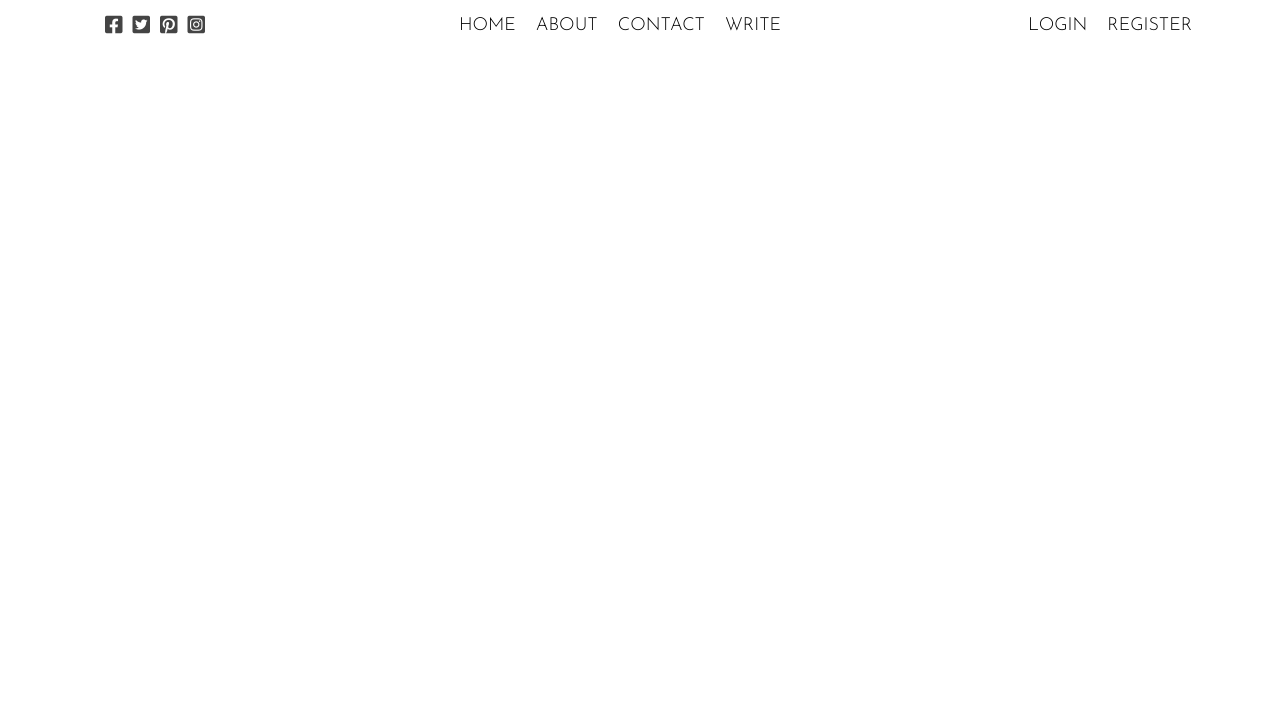
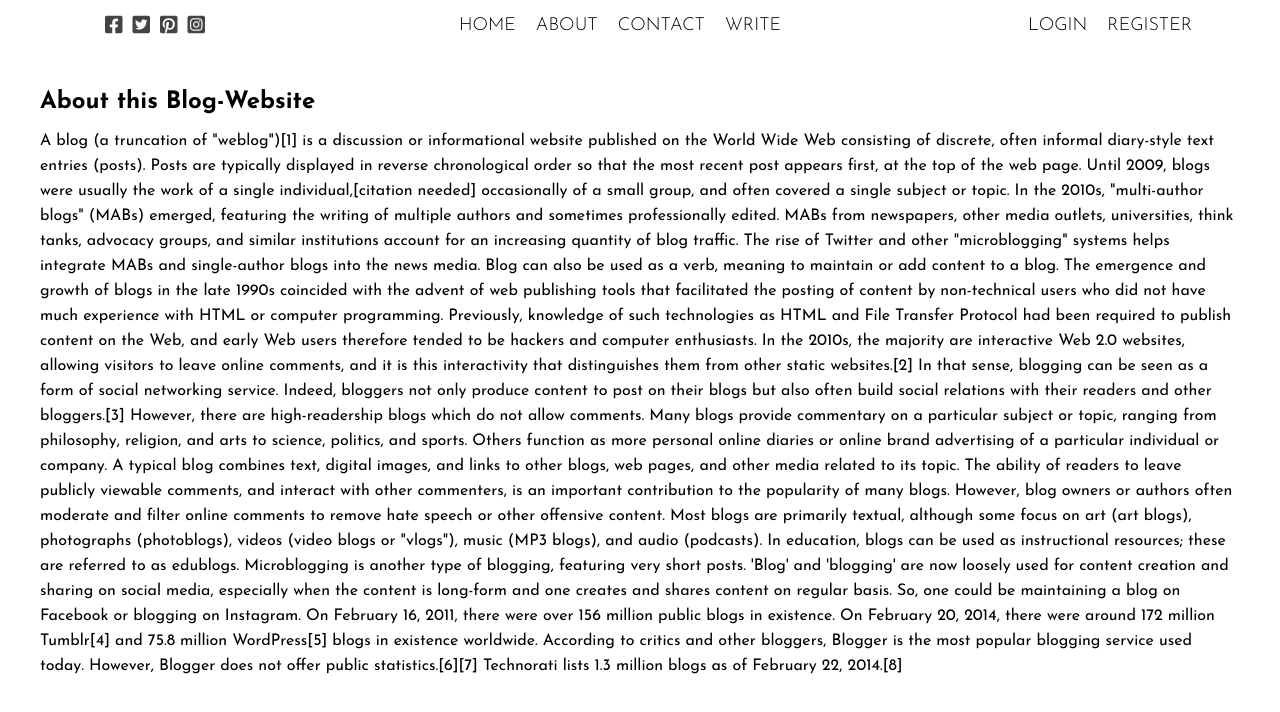
Before and after one commit to Asharalikhan4/Blog-Website, a React (Create React App) app in the folder Frontend/: page /about in a window 1280 px wide. Shown: the top 712 px of the page. Built offline with nearby package versions, Linux system fonts and the light colour scheme.

Commit message:
About page added

```diff
--- a/Frontend/src/App.js
+++ b/Frontend/src/App.js
@@ -5,6 +5,7 @@ import Write from "./pages/Write/Write";
 import Settings from "./pages/Settings/Settings";
 import Login from "./pages/Login/Login";
 import Register from "./pages/Register/Register";
+import About from "./pages/About/About";
 import { BrowserRouter as Router, Switch, Route, Link } from "react-router-dom";
 import { useContext } from "react";
 import { Context } from "./context/Context";
@@ -25,6 +26,7 @@ function App() {
         <Route path="/post/:postId">
           <Single />
         </Route>
+        <Route path="/about"><About /></Route>
       </Switch>
     </Router>
   );
--- a/Frontend/src/components/Topbar/Topbar.jsx
+++ b/Frontend/src/components/Topbar/Topbar.jsx
@@ -26,7 +26,7 @@ export default function TopBar() {
             </Link>
           </li>
           <li className="topListItem">
-            <Link className="link" to="/">
+            <Link className="link" to="/about">
               ABOUT
             </Link>
           </li>
--- /dev/null
+++ b/Frontend/src/pages/About/About.css
@@ -0,0 +1,10 @@
+.about{
+    margin: 40px 40px 40px 40px;
+    font-family: "Josefin Sans", sans-serif;
+}
+
+.about-description{
+    margin-top: 15px;
+    line-height: 25px;
+    line-break: loose;
+}
--- /dev/null
+++ b/Frontend/src/pages/About/About.jsx
@@ -0,0 +1,65 @@
+import "./About.css";
+
+const About = () => {
+  return (
+    <div className="about">
+      <h2>About this Blog-Website</h2>
+      <p className="about-description">
+        A blog (a truncation of "weblog")[1] is a discussion or informational
+        website published on the World Wide Web consisting of discrete, often
+        informal diary-style text entries (posts). Posts are typically displayed
+        in reverse chronological order so that the most recent post appears
+        first, at the top of the web page. Until 2009, blogs were usually the
+        work of a single individual,[citation needed] occasionally of a small
+        group, and often covered a single subject or topic. In the 2010s,
+        "multi-author blogs" (MABs) emerged, featuring the writing of multiple
+        authors and sometimes professionally edited. MABs from newspapers, other
+        media outlets, universities, think tanks, advocacy groups, and similar
+        institutions account for an increasing quantity of blog traffic. The
+        rise of Twitter and other "microblogging" systems helps integrate MABs
+        and single-author blogs into the news media. Blog can also be used as a
+        verb, meaning to maintain or add content to a blog. The emergence and
+        growth of blogs in the late 1990s coincided with the advent of web
+        publishing tools that facilitated the posting of content by
+        non-technical users who did not have much experience with HTML or
+        computer programming. Previously, knowledge of such technologies as HTML
+        and File Transfer Protocol had been required to publish content on the
+        Web, and early Web users therefore tended to be hackers and computer
+        enthusiasts. In the 2010s, the majority are interactive Web 2.0
+        websites, allowing visitors to leave online comments, and it is this
+        interactivity that distinguishes them from other static websites.[2] In
+        that sense, blogging can be seen as a form of social networking service.
+        Indeed, bloggers not only produce content to post on their blogs but
+        also often build social relations with their readers and other
+        bloggers.[3] However, there are high-readership blogs which do not allow
+        comments. Many blogs provide commentary on a particular subject or
+        topic, ranging from philosophy, religion, and arts to science, politics,
+        and sports. Others function as more personal online diaries or online
+        brand advertising of a particular individual or company. A typical blog
+        combines text, digital images, and links to other blogs, web pages, and
+        other media related to its topic. The ability of readers to leave
+        publicly viewable comments, and interact with other commenters, is an
+        important contribution to the popularity of many blogs. However, blog
+        owners or authors often moderate and filter online comments to remove
+        hate speech or other offensive content. Most blogs are primarily
+        textual, although some focus on art (art blogs), photographs
+        (photoblogs), videos (video blogs or "vlogs"), music (MP3 blogs), and
+        audio (podcasts). In education, blogs can be used as instructional
+        resources; these are referred to as edublogs. Microblogging is another
+        type of blogging, featuring very short posts. 'Blog' and 'blogging' are
+        now loosely used for content creation and sharing on social media,
+        especially when the content is long-form and one creates and shares
+        content on regular basis. So, one could be maintaining a blog on
+        Facebook or blogging on Instagram. On February 16, 2011, there were over
+        156 million public blogs in existence. On February 20, 2014, there were
+        around 172 million Tumblr[4] and 75.8 million WordPress[5] blogs in
+        existence worldwide. According to critics and other bloggers, Blogger is
+        the most popular blogging service used today. However, Blogger does not
+        offer public statistics.[6][7] Technorati lists 1.3 million blogs as of
+        February 22, 2014.[8]
+      </p>
+    </div>
+  );
+};
+
+export default About;
```
